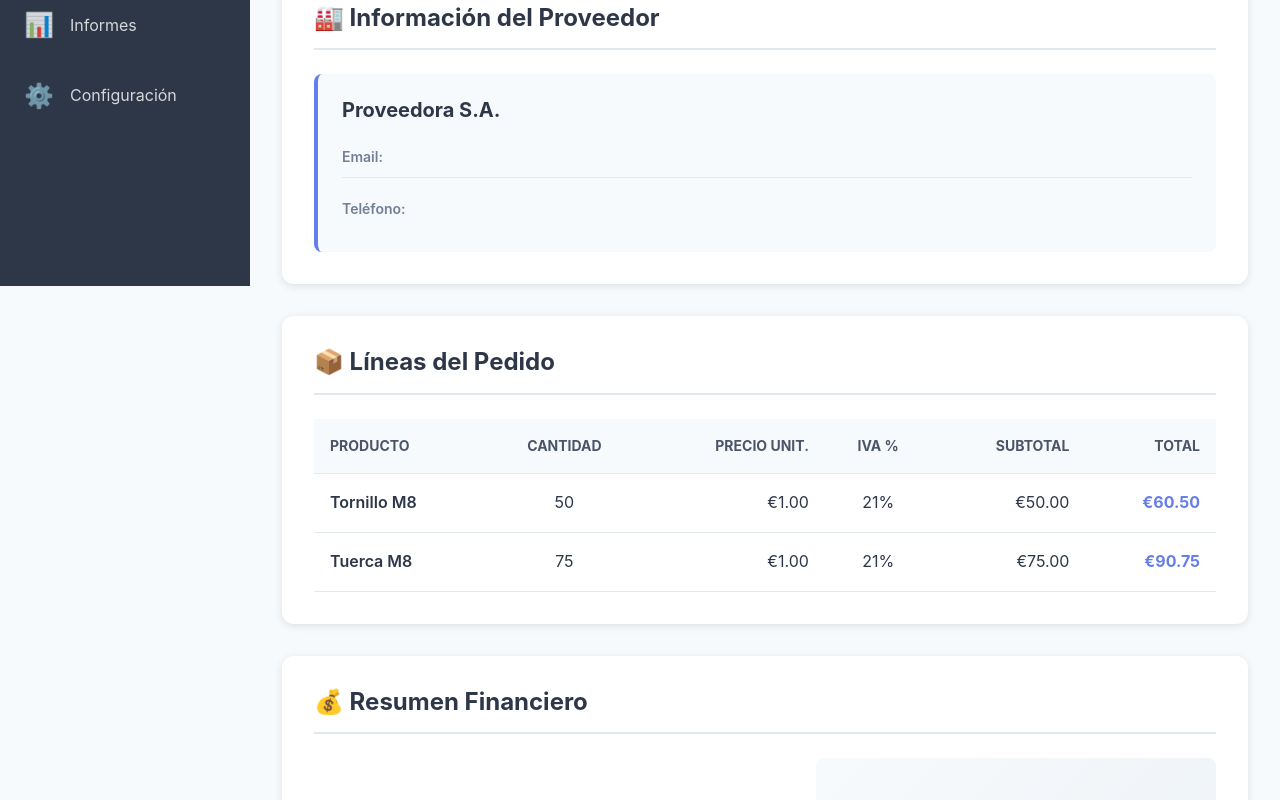
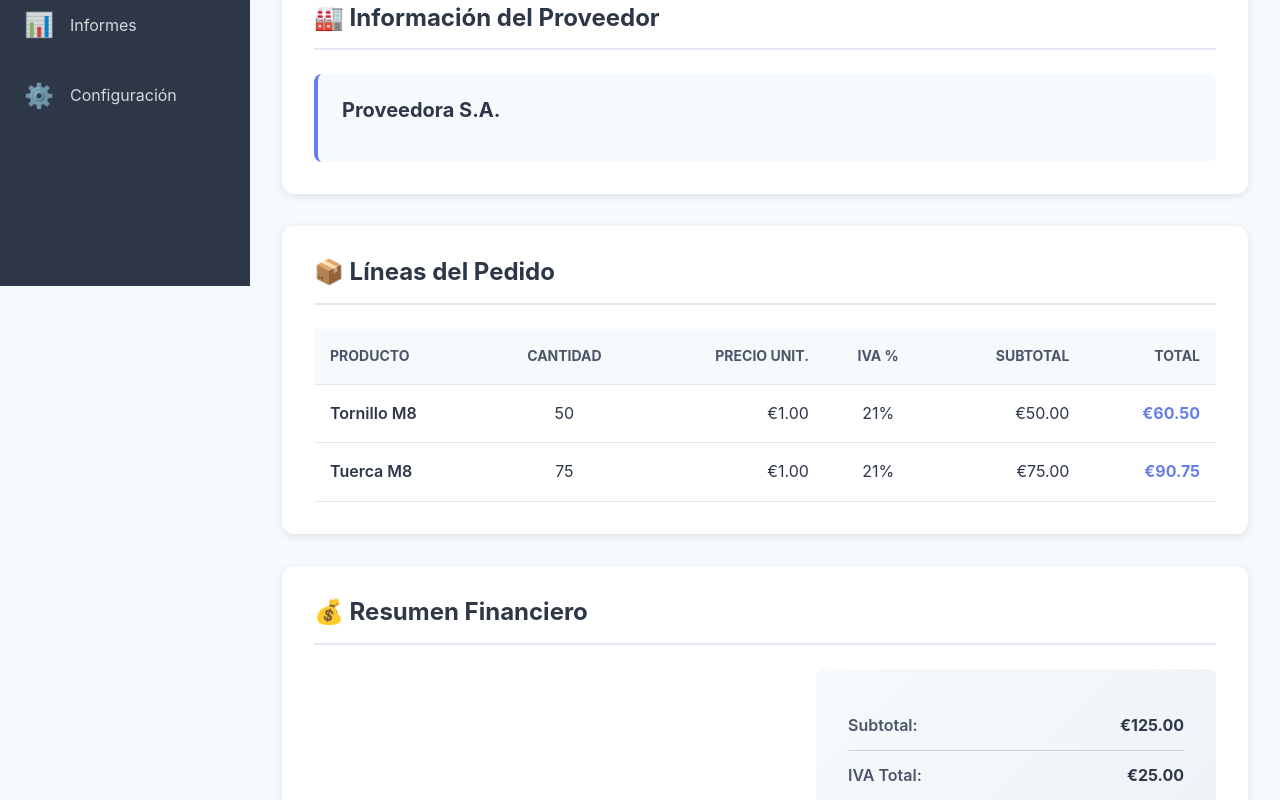
Before and after one commit to carolinaCO21/ERP_Grupo2_Front, an Angular app in the folder ERP_Frontend/: page /home/pedidos/detalle/1 in a window 1280 px wide. Shown: the part 600-1400 px from the top of the page. Built offline with nearby package versions, Linux system fonts and the light colour scheme; sample sign-in values are in the browser's storage.

Commit message:
¡Está vivo!

```diff
--- a/ERP_Frontend/src/presentation/viewmodels/pedidos/detalle-pedido.viewmodel.ts
+++ b/ERP_Frontend/src/presentation/viewmodels/pedidos/detalle-pedido.viewmodel.ts
@@ -1,6 +1,5 @@
 import { Injectable, inject, signal, computed } from '@angular/core';
 import { Router, ActivatedRoute } from '@angular/router';
-
 
 import { PedidoDetailDTO } from '../../../domain/dtos/pedido-detail.dto';
 import { EstadoPedido } from '../../../domain/enums/estado-pedido.enum';
@@ -52,35 +51,15 @@ export class DetallePedidoViewModel {
     });
   });
 
-  // Computed signals - Cálculos financieros
-  subtotal = computed(() => {
-    const pedido = this.pedido();
-    if (!pedido) return 0;
+  // Computed signals - Cálculos financieros (del DTO)
+  subtotal = computed(() => this.pedido()?.subtotal || 0);
 
-    return pedido.lineasPedido.reduce((sum, linea) => {
-      return sum + (linea.cantidad * linea.precioUnitario);
-    }, 0);
-  });
+  totalImpuestos = computed(() => this.pedido()?.impuestos || 0);
 
-  totalImpuestos = computed(() => {
-    const pedido = this.pedido();
-    if (!pedido) return 0;
-
-    return pedido.lineasPedido.reduce((sum, linea) => {
-      const subtotal = linea.cantidad * linea.precioUnitario;
-      const iva = subtotal * (linea.ivaPorcentaje / 100);
-      return sum + iva;
-    }, 0);
-  });
-
-  total = computed(() => {
-    return this.subtotal() + this.totalImpuestos();
-  });
+  total = computed(() => this.pedido()?.total || 0);
 
   // Computed signals - Información del proveedor
   nombreProveedor = computed(() => this.pedido()?.nombreProveedor || '');
-  emailProveedor = computed(() => this.pedido()?.emailProveedor || '');
-  telefonoProveedor = computed(() => this.pedido()?.telefonoProveedor || '');
 
   // Computed signals - Estados disponibles para cambio
   puedeEditarEstado = computed(() => {
--- a/ERP_Frontend/src/presentation/views/pedidos/detalle-pedido/detalle-pedido.component.html
+++ b/ERP_Frontend/src/presentation/views/pedidos/detalle-pedido/detalle-pedido.component.html
@@ -59,16 +59,6 @@
       <div class="proveedor-card">
         <div class="proveedor-header">
           <h3>{{ vm.nombreProveedor() }}</h3>
-        </div>
-        <div class="proveedor-info">
-          <div class="info-row">
-            <span class="label">Email:</span>
-            <span class="value">{{ vm.emailProveedor() }}</span>
-          </div>
-          <div class="info-row">
-            <span class="label">Teléfono:</span>
-            <span class="value">{{ vm.telefonoProveedor() }}</span>
-          </div>
         </div>
       </div>
     </div>
```
